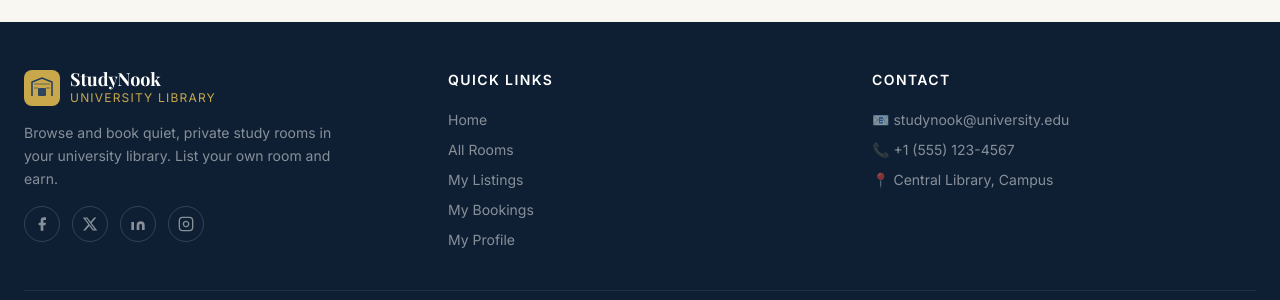
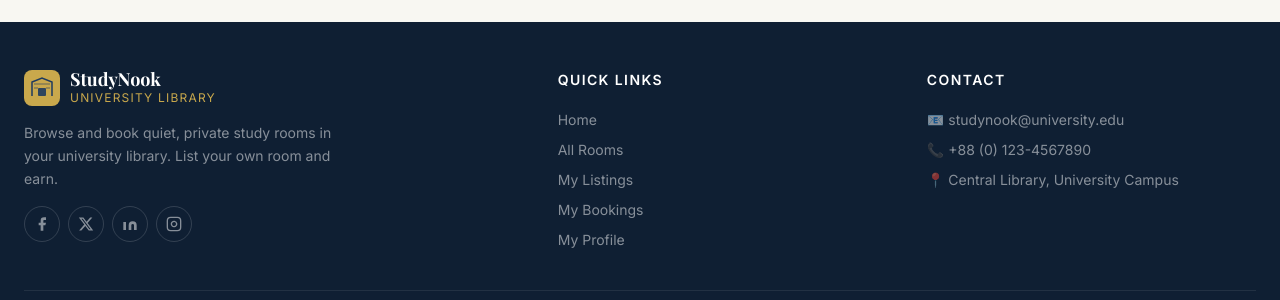
Before and after one commit to Sadiqunnabi17/studynook-client, a Next.js app: page /login in a window 1280 px wide. Shown: the part 645-945 px from the top of the page. Built offline with nearby package versions, Linux system fonts and the light colour scheme; no server answers; a web font is replaced by a local one.

Commit message:
Frontend: Final touch to Footer

```diff
--- a/app/layout.js
+++ b/app/layout.js
@@ -11,8 +11,8 @@ export const metadata = {
 
 export default function RootLayout({ children }) {
   return (
-    <html lang="en">
-      <body>
+    <html lang="en" suppressHydrationWarning>
+      <body suppressHydrationWarning>
         <ThemeProvider>
           <AuthProvider>
             <Toaster position="top-right" />
--- a/app/page.js
+++ b/app/page.js
@@ -136,7 +136,7 @@ export default function Home() {
                 { num: "8AM–10PM", label: "Open Hours" },
                 { num: "instant", label: "Booking" },
               ].map(({ num, label }) => (
-                <div key={label}>
+                <div key={label} className="text-center">
                   <div className="font-display text-xl font-bold text-gold">{num}</div>
                   <div className="text-xs text-white/50 mt-1">{label}</div>
                 </div>
--- a/components/Footer.js
+++ b/components/Footer.js
@@ -4,16 +4,16 @@ export default function Footer() {
   return (
     <footer className="bg-navy-dark text-white/50 pt-12 pb-6">
       <div className="max-w-7xl mx-auto px-6">
-        <div className="grid grid-cols-1 md:grid-cols-3 gap-10 mb-10">
+        <div className="grid grid-cols-1 md:grid-cols-[1.5fr_1fr_1fr] gap-10 mb-10">
 
           {/* Brand */}
-          <div className="md:col-span-1">
+          <div>
             <div className="flex items-center gap-2.5 mb-4">
               <svg width="36" height="36" viewBox="0 0 36 36" fill="none">
-                <rect width="36" height="36" rx="8" fill="#c9a84c"/>
-                <path d="M8 26V12l10-4 10 4v14" stroke="#1e3a5f" strokeWidth="1.5" fill="none"/>
-                <rect x="14" y="18" width="8" height="8" rx="1" fill="#1e3a5f" opacity="0.9"/>
-                <path d="M10 14h16M10 18h4M22 18h4" stroke="#1e3a5f" strokeWidth="1.2" opacity="0.6"/>
+                <rect width="36" height="36" rx="8" fill="#c9a84c" />
+                <path d="M8 26V12l10-4 10 4v14" stroke="#1e3a5f" strokeWidth="1.5" fill="none" />
+                <rect x="14" y="18" width="8" height="8" rx="1" fill="#1e3a5f" opacity="0.9" />
+                <path d="M10 14h16M10 18h4M22 18h4" stroke="#1e3a5f" strokeWidth="1.2" opacity="0.6" />
               </svg>
               <div>
                 <div className="font-display text-lg font-bold text-white leading-none">
@@ -27,7 +27,7 @@ export default function Footer() {
             <p className="text-sm leading-relaxed max-w-xs">
               Browse and book quiet, private study rooms in your university library. List your own room and earn.
             </p>
-            <div className="flex gap-3 mt-4">
+            <div className="flex gap-2 mt-4">
               {[
                 { title: "Facebook", d: "M18 2h-3a5 5 0 0 0-5 5v3H7v4h3v8h4v-8h3l1-4h-4V7a1 1 0 0 1 1-1h3z" },
                 { title: "X", d: "M18.244 2.25h3.308l-7.227 8.26 8.502 11.24H16.17l-5.214-6.817L4.99 21.75H1.68l7.73-8.835L1.254 2.25H8.08l4.713 6.231zm-1.161 17.52h1.833L7.084 4.126H5.117z" },
@@ -37,7 +37,7 @@ export default function Footer() {
                   className="w-9 h-9 rounded-full border border-white/15 flex items-center justify-center
                     text-white/50 transition-all hover:border-gold hover:text-gold">
                   <svg width="16" height="16" fill="currentColor" viewBox="0 0 24 24">
-                    <path d={d}/>
+                    <path d={d} />
                   </svg>
                 </a>
               ))}
@@ -45,9 +45,9 @@ export default function Footer() {
                 className="w-9 h-9 rounded-full border border-white/15 flex items-center justify-center
                   text-white/50 transition-all hover:border-gold hover:text-gold">
                 <svg width="16" height="16" fill="none" stroke="currentColor" strokeWidth="2" viewBox="0 0 24 24">
-                  <rect x="2" y="2" width="20" height="20" rx="5"/>
-                  <path d="M16 11.37A4 4 0 1 1 12.63 8 4 4 0 0 1 16 11.37z"/>
-                  <line x1="17.5" y1="6.5" x2="17.51" y2="6.5"/>
+                  <rect x="2" y="2" width="20" height="20" rx="5" />
+                  <path d="M16 11.37A4 4 0 1 1 12.63 8 4 4 0 0 1 16 11.37z" />
+                  <line x1="17.5" y1="6.5" x2="17.51" y2="6.5" />
                 </svg>
               </a>
             </div>
@@ -79,10 +79,10 @@ export default function Footer() {
             <h4 className="text-white text-sm font-semibold uppercase tracking-widest mb-5">
               Contact
             </h4>
-            <div className="space-y-2.5 text-sm">
+            <div className="justify-center space-y-2.5 text-sm">
               <p>📧 studynook@university.edu</p>
-              <p>📞 +1 (555) 123-4567</p>
-              <p>📍 Central Library, Campus</p>
+              <p>📞 +88 (0) 123-4567890</p>
+              <p>📍 Central Library, University Campus</p>
             </div>
           </div>
         </div>
```
